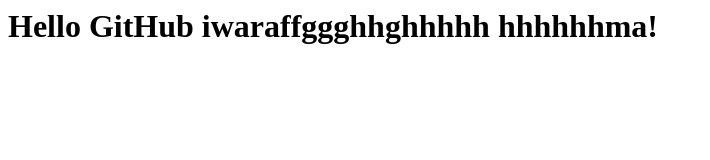
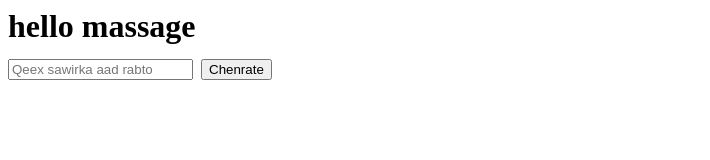
Before and after one commit to mrzinson/Zinsonbot, a plain HTML site: page index.html in a window 1280 px wide. Shown: the whole page, without its empty margins (0-710 px from the left). Drawn offline with Linux system fonts and the light colour scheme.

Commit message:
Update index.html

```diff
--- a/index.html
+++ b/index.html
@@ -1,4 +1,25 @@
 <html>
 <head><title>My First GitHub Page</title></head>
-<body><h1>Hello GitHub iwaraffggghhghhhhh hhhhhhma!</h1></body>
+<body><h1>
+    <div class="container">
+        <div class="chat-container">
+          <!--        <header>
+            <h1>Chenerate Image App</h1>
+        </header> -->
+            <div class="chat-messages" id="chatMessages">
+              hello massage
+              <div>
+                  <div class="gallery" id="gallery"></div>
+              </div>
+                          <div class="input-group">
+<input type="text" class="description-input" id="imageDescription"
+        placeholder="Qeex sawirka aad rabto"
+                       onkeypress="handleEnter(event)">
+                <button class="generate-btn" onclick="generateImage()" >Chenrate</button>
+            </div>
+            </div>
+        </div>
+
+    </div>
+</body>
 </html>
```
